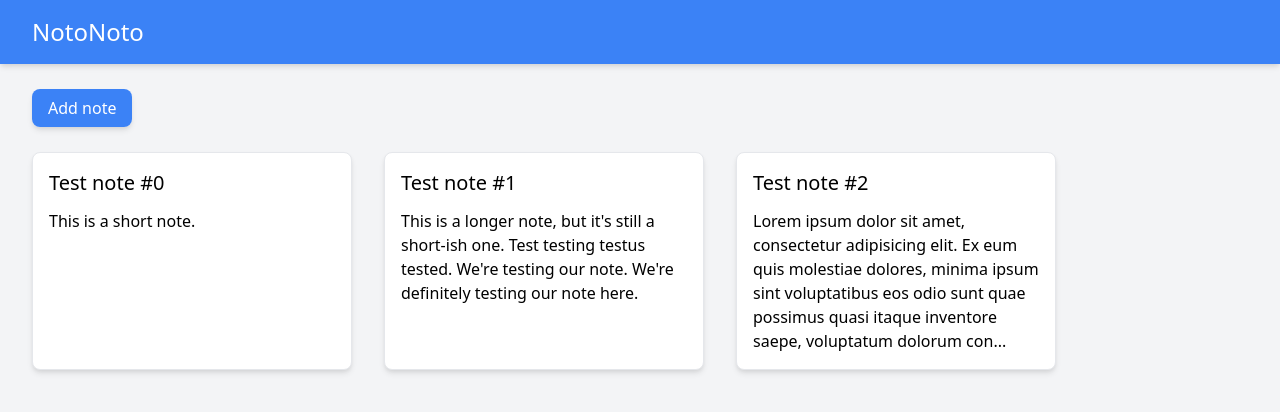
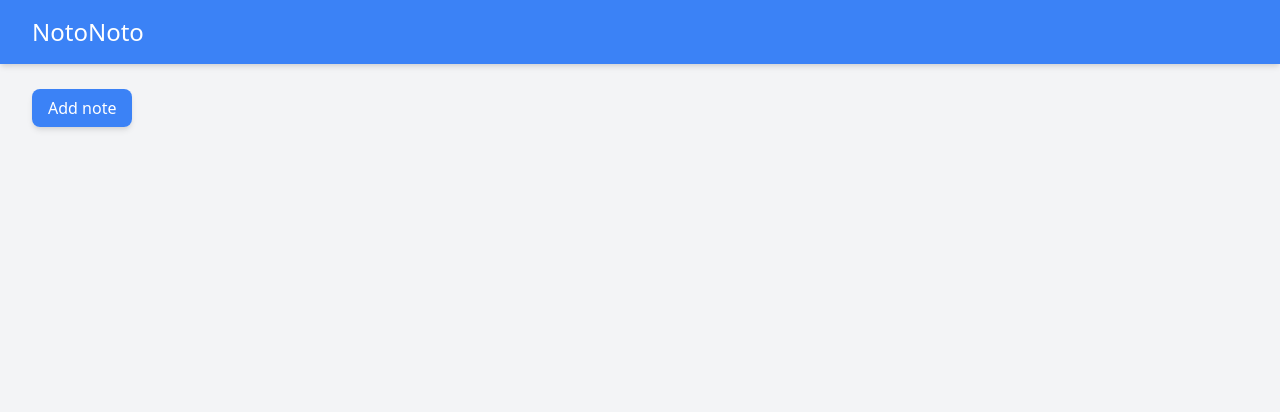
Before and after one commit to fran-exfer/noto-noto, a React (Create React App) app: page / in a window 1280 px wide. Shown: the top 412 px of the page. Built offline with nearby package versions, Linux system fonts and the light colour scheme.

Commit message:
Remove default debug notes.

```diff
--- a/src/App.js
+++ b/src/App.js
@@ -5,25 +5,7 @@ import NoteList from './components/NoteList';
 import NoteModal from './components/NoteModal';
 
 export default function App() {
-  const [notes, setNotes] = useState([
-    {
-      id: 224,
-      title: 'Test note #0',
-      content: 'This is a short note.',
-    },
-    {
-      id: 1234,
-      title: 'Test note #1',
-      content:
-        "This is a longer note, but it's still a short-ish one. Test testing testus tested. We're testing our note. We're definitely testing our note here.",
-    },
-    {
-      id: 3442,
-      title: 'Test note #2',
-      content:
-        'Lorem ipsum dolor sit amet, consectetur adipisicing elit. Ex eum quis molestiae dolores, minima ipsum sint voluptatibus eos odio sunt quae possimus quasi itaque inventore saepe, voluptatum dolorum consequatur hic? Ex eum quis molestiae dolores, minima ipsum sint voluptatibus eos odio sunt.',
-    },
-  ]);
+  const [notes, setNotes] = useState([]);
 
   const handleSave = (e, id, data, history) => {
     e.preventDefault();
```
